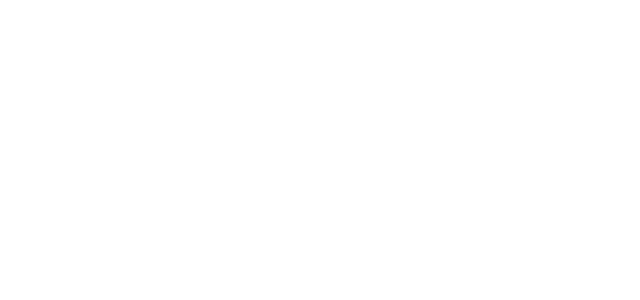
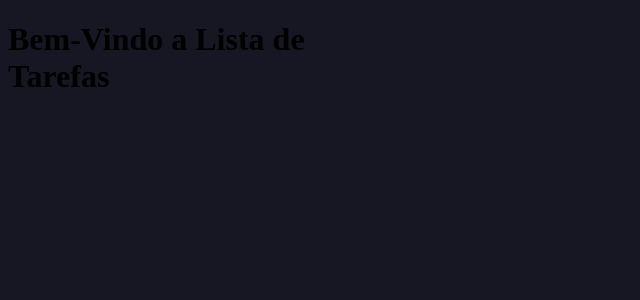
Before and after one commit to Edivansanto5/to-do-list.vue.js, a Vue app: page / in a window 1280 px wide. Shown: the top 300 px of the page, without its empty margins (0-640 px from the left). Built offline with nearby package versions, Linux system fonts and the light colour scheme.

Commit message:
importando o novo compomente

```diff
--- a/src/App.vue
+++ b/src/App.vue
@@ -1,16 +1,18 @@
 <template>
   <div>
     <!-- <toList/> -->
+    <todoList/>
 
 
   </div>
 </template>
 <script>
-
+import todoList from './components/todoList.vue'
 // import toList from './components/toList.vue'
   export default{
     components:{
       // toList,
+      todoList
     }
   }
 </script>
```
